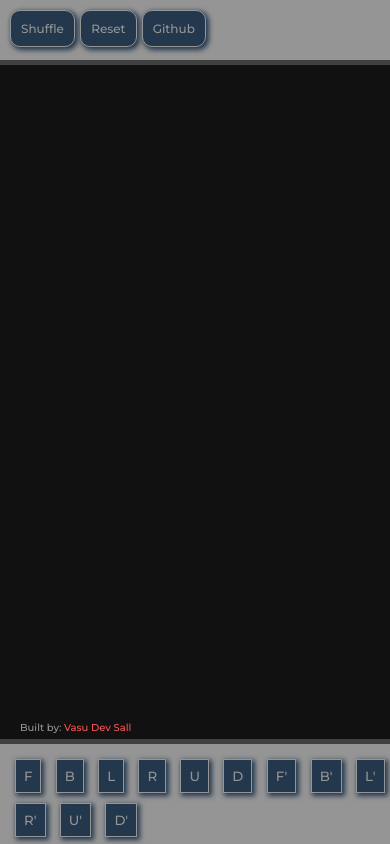
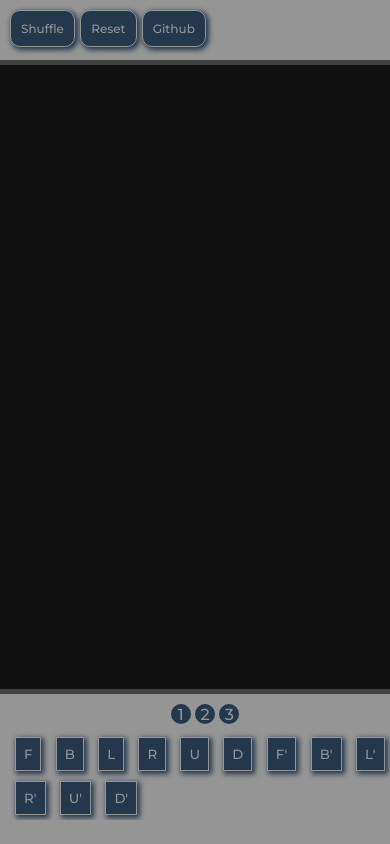
Before and after one commit to vasudevsall/Rubiks-cube, a website with bundled scripts: page index.html in a window 390 px wide. Built offline with nearby package versions, Linux system fonts and the light colour scheme; files whose address does not match are found by name.

Commit message:
Added Buttons and carousel for small screen sizes

```diff
--- a/css/index.css
+++ b/css/index.css
@@ -208,6 +208,38 @@ h4.small-not-visible {
     color: var(--color-second);
 }
 
+/* Carousel */
+.carousel-main {
+    display: flex;
+    overflow-x: auto;
+    scroll-snap-type: x mandatory;
+    scroll-behavior: smooth;
+    -webkit-overflow-scrolling: touch;
+}
+.carousel-item {
+    scroll-snap-align: start;
+    flex-shrink: 0;
+    width: 100%;
+    height: 100%;
+    transform-origin: center center;
+    transform: scale(1);
+    transition: transform 0.5s;
+    position: relative;
+}
+.carousel a {
+    display: inline-flex;
+    width: 1.25rem;
+    height: 1.25rem;
+    background: var(--color-front);
+    text-decoration: none;
+    align-items: center;
+    justify-content: center;
+    border-radius: 50%;
+    margin: 0 0 0.5rem 0;
+    position: relative;
+    color: var(--color-back);
+}
+
 @media only screen and (max-width: 600px) {
     #button-div {
         font-size: 12px;
@@ -217,12 +249,12 @@ h4.small-not-visible {
     }
     #canvas-div {
         width: 100vw;
-        height: calc(100vh - 160px);
+        height: calc(100vh - 210px);
     }
     #bottom-button-div {
         display: block;
         position: fixed;
-        height: 80px;
+        height: 130px;
         width: 100vw;
         background-color: var(--color-back);
         bottom: 0;
--- a/index.html
+++ b/index.html
@@ -199,7 +199,14 @@
     <div id="personal-div">
         <p>Built by: <a href="https://www.linkedin.com/in/vasu-dev-sall-181b94179/">Vasu Dev Sall</a></p>
     </div>
-    <div id="bottom-button-div">
+    <div class="carousel" id="bottom-button-div">
+        <div class="text-center">
+            <a href="#c-item-1">1</a>
+            <a href="#c-item-2">2</a>
+            <a href="#c-item-3">3</a>
+        </div>
+        <div class="carousel-main">
+            <div class="carousel-item" id="c-item-1">
                 <button class="bottom-button" value="102">F</button>
                 <button class="bottom-button" value="98">B</button>
                 <button class="bottom-button" value="108">L</button>
@@ -213,6 +220,30 @@
                 <button class="bottom-button" value="85">U'</button>
                 <button class="bottom-button" value="68">D'</button>
             </div>
+            <div class="carousel-item" id="c-item-2">
+                <button class="bottom-button" value="49">f</button>
+                <button class="bottom-button" value="50">b</button>
+                <button class="bottom-button" value="52">l</button>
+                <button class="bottom-button" value="51">r</button>
+                <button class="bottom-button" value="53">u</button>
+                <button class="bottom-button" value="54">d</button>
+                <button class="bottom-button" value="33">f'</button>
+                <button class="bottom-button" value="64">b'</button>
+                <button class="bottom-button" value="36">l'</button>
+                <button class="bottom-button" value="35">r'</button>
+                <button class="bottom-button" value="37">u'</button>
+                <button class="bottom-button" value="94">d'</button>
+            </div>
+            <div class="carousel-item" id="c-item-3">
+                <button class="bottom-button" value="120">x</button>
+                <button class="bottom-button" value="121">y</button>
+                <button class="bottom-button" value="122">z</button>
+                <button class="bottom-button" value="88">x'</button>
+                <button class="bottom-button" value="89">y'</button>
+                <button class="bottom-button" value="90">z'</button>
+            </div>
+        </div>
+    </div>
     <script src="./node_modules/three/build/three.min.js"></script>
     <script type="module" src="js/index.js"></script>
 </body>
```
Lines whose indentation alone changed are shown as unchanged.
